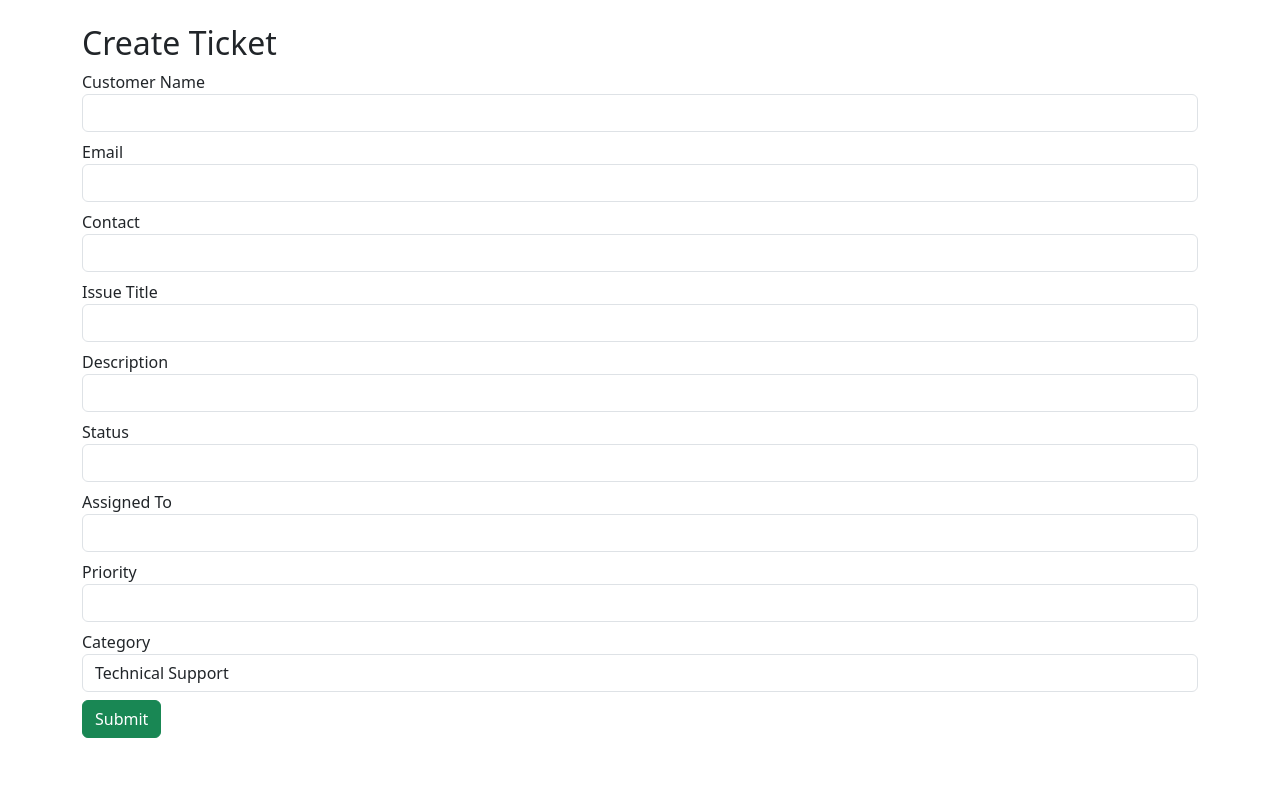
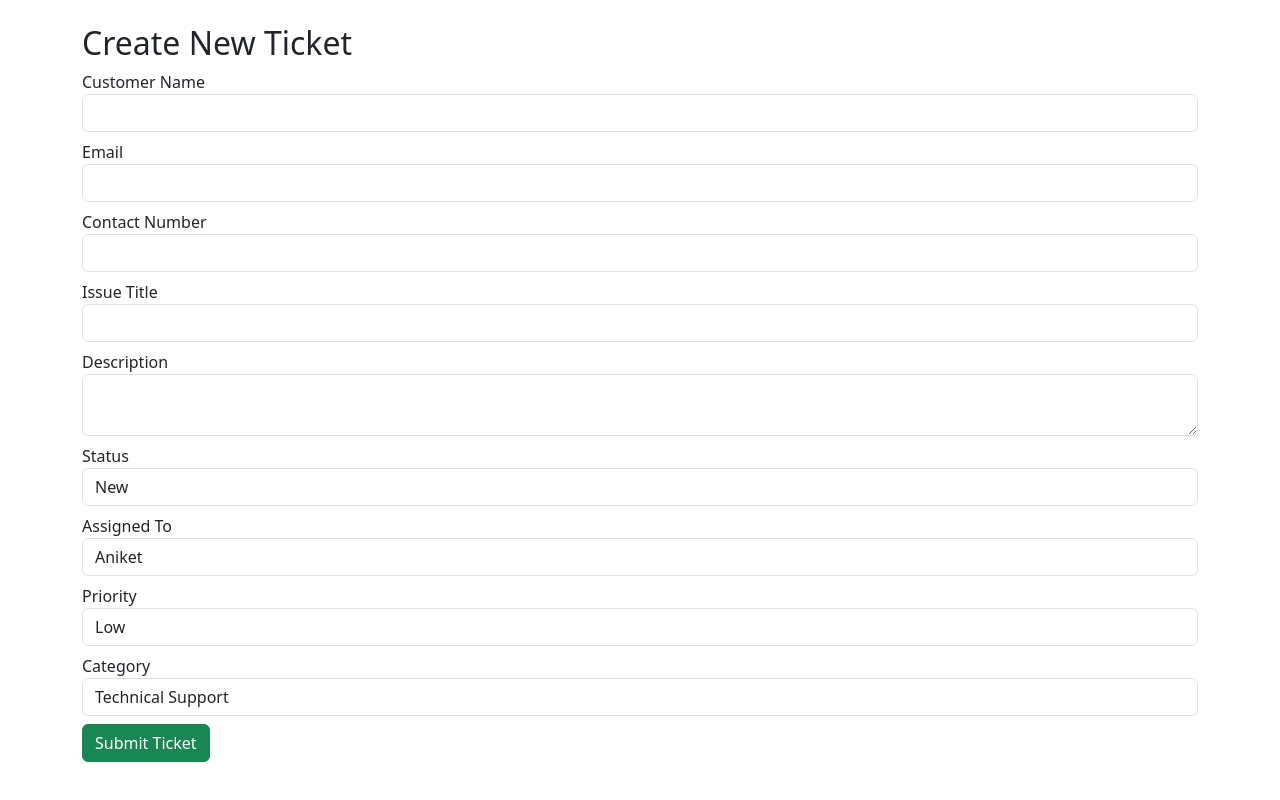
Before and after one commit to aniketjagdale02/lifecare_ticketing_Final, a FastAPI app: page /create in a window 1280 px wide. Run offline with FastAPI, Linux system fonts and the light colour scheme.

Commit message:
Update create_ticket.html

```diff
--- a/app/templates/create_ticket.html
+++ b/app/templates/create_ticket.html
@@ -5,14 +5,52 @@
     <link rel="stylesheet" href="https://cdn.jsdelivr.net/npm/bootstrap@5.3.0/dist/css/bootstrap.min.css">
 </head>
 <body class="container mt-4">
-    <h2>Create Ticket</h2>
+    <h2>Create New Ticket</h2>
     <form method="post" action="/create">
-        {% for field in ['customer_name', 'email', 'contact', 'issue_title', 'description', 'status', 'assigned_to', 'priority'] %}
         <div class="mb-2">
-            <label>{{ field.replace('_', ' ').title() }}</label>
-            <input type="text" name="{{ field }}" class="form-control" required>
+            <label>Customer Name</label>
+            <input type="text" name="customer_name" class="form-control" required>
         </div>
-        {% endfor %}
+        <div class="mb-2">
+            <label>Email</label>
+            <input type="email" name="email" class="form-control" required>
+        </div>
+        <div class="mb-2">
+            <label>Contact Number</label>
+            <input type="text" name="contact" class="form-control" required>
+        </div>
+        <div class="mb-2">
+            <label>Issue Title</label>
+            <input type="text" name="issue_title" class="form-control" required>
+        </div>
+        <div class="mb-2">
+            <label>Description</label>
+            <textarea name="description" class="form-control" required></textarea>
+        </div>
+        <div class="mb-2">
+            <label>Status</label>
+            <select name="status" class="form-control">
+                <option value="New">New</option>
+                <option value="Pending">Pending</option>
+                <option value="Closed">Closed</option>
+            </select>
+        </div>
+        <div class="mb-2">
+            <label>Assigned To</label>
+            <select name="assigned_to" class="form-control">
+                <option value="Aniket">Aniket</option>
+                <option value="Shameer">Shameer</option>
+                <option value="Siddhi">Siddhi</option>
+            </select>
+        </div>
+        <div class="mb-2">
+            <label>Priority</label>
+            <select name="priority" class="form-control">
+                <option value="Low">Low</option>
+                <option value="Medium">Medium</option>
+                <option value="High">High</option>
+            </select>
+        </div>
         <div class="mb-2">
             <label>Category</label>
             <select name="category" class="form-control">
@@ -20,7 +58,7 @@
                 <option value="Customer Support">Customer Support</option>
             </select>
         </div>
-        <button class="btn btn-success">Submit</button>
+        <button class="btn btn-success">Submit Ticket</button>
     </form>
 </body>
 </html>
```
